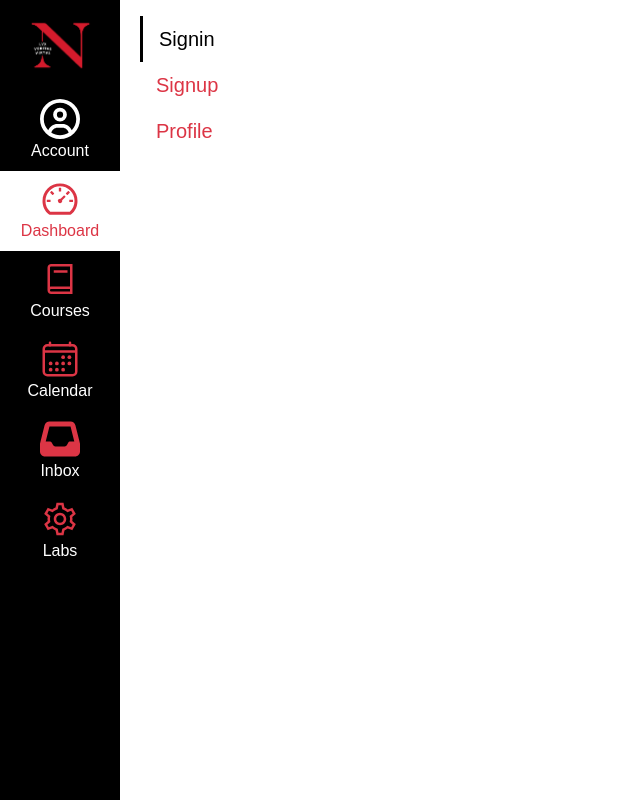
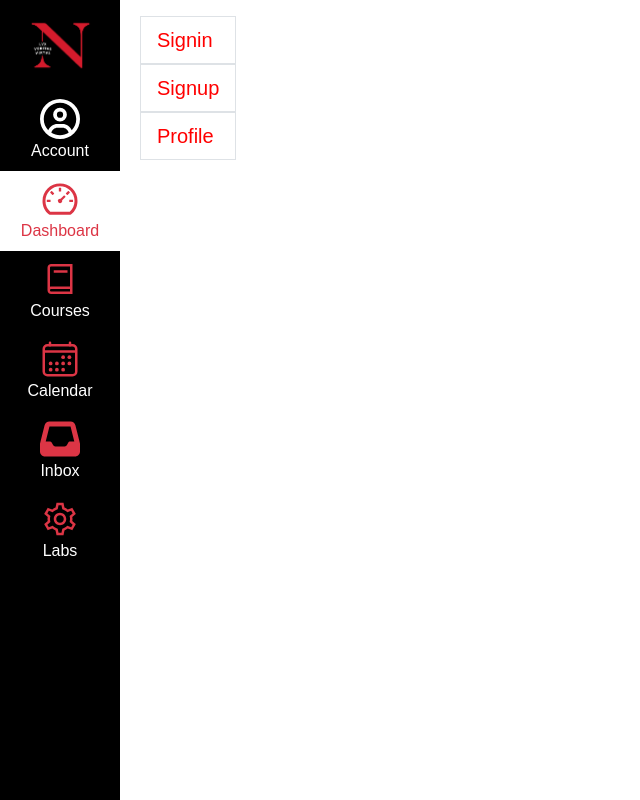
Before and after one commit to 123Jellybean/kanbas-react-web-app, a React (Create React App) app: page /#/Kanbas/Account in a window 1280 px wide. Shown: the whole page, without its empty margins (0-640 px from the left). Built offline with nearby package versions, Linux system fonts and the light colour scheme.

Commit message:
text error &  acct nav button selection

```diff
--- a/src/Kanbas/Account/AccountNavigation.tsx
+++ b/src/Kanbas/Account/AccountNavigation.tsx
@@ -1,31 +1,46 @@
-import { Link } from "react-router-dom";
+import { Link, NavLink } from "react-router-dom";
 export default function AccountNavigation() {
   return (
-    <div id="wd-account-navigation" className="wd list-group fs-5 rounded-0">
-      <Link
+    <div id="wd-account-navigation" className="wd list-group fs-5 me-5 rounded-0">
+      <nav>
+      <NavLink
         to="/Kanbas/Account/Signin"
         id="wd-account-signin-link"
-        className="list-group-item active border border-0"
+        className= {({ isActive }) =>
+          isActive
+            ? "list-group-item custom-active border border 0"
+            : "list-group-item custom-inactive border border 0"
+      }
       >
         {" "}
         Signin{" "}
-      </Link>
-      <Link
+      </NavLink>
+      <NavLink
         to="/Kanbas/Account/Signup"
         id="wd-account-signup-link"
-        className="list-group-item text-danger border border-0"
+        className= {({ isActive }) =>
+          isActive
+            ? "list-group-item custom-active border border 0"
+            : "list-group-item custom-inactive border border 0"
+      }
       >
         {" "}
         Signup{" "}
-      </Link>
-      <Link
+      </NavLink>
+
+      <NavLink
         to="/Kanbas/Account/Profile"
         id="wd-account-profile-link"
-        className="list-group-item text-danger border border-0"
+        className={({ isActive }) =>
+          isActive
+            ? "list-group-item custom-active border border-0"
+            : "list-group-item custom-inactive border border 0"
+}
       >
         {" "}
         Profile{" "}
-      </Link>
+      </NavLink>
+      </nav>
     </div>
   );
 }
--- a/src/Kanbas/Courses/Assignments/index.tsx
+++ b/src/Kanbas/Courses/Assignments/index.tsx
@@ -71,7 +71,7 @@ export default function Assignments() {
                     className="mt-4 me-2 fs-2"
                     style={{ color: "green" }}
                   />
-                  <span className="ms-3 fw-bold">A1</span>
+                  <span className="ms-3 fw-bold">A3</span>
                   <br />
                   <span className="text-danger ms-5 ps-5">Multiple Modules</span> | <b>Not available until</b> May 20 at 12:00 am |
                   <div className="ms-5 ps-5 text-muted">
```
